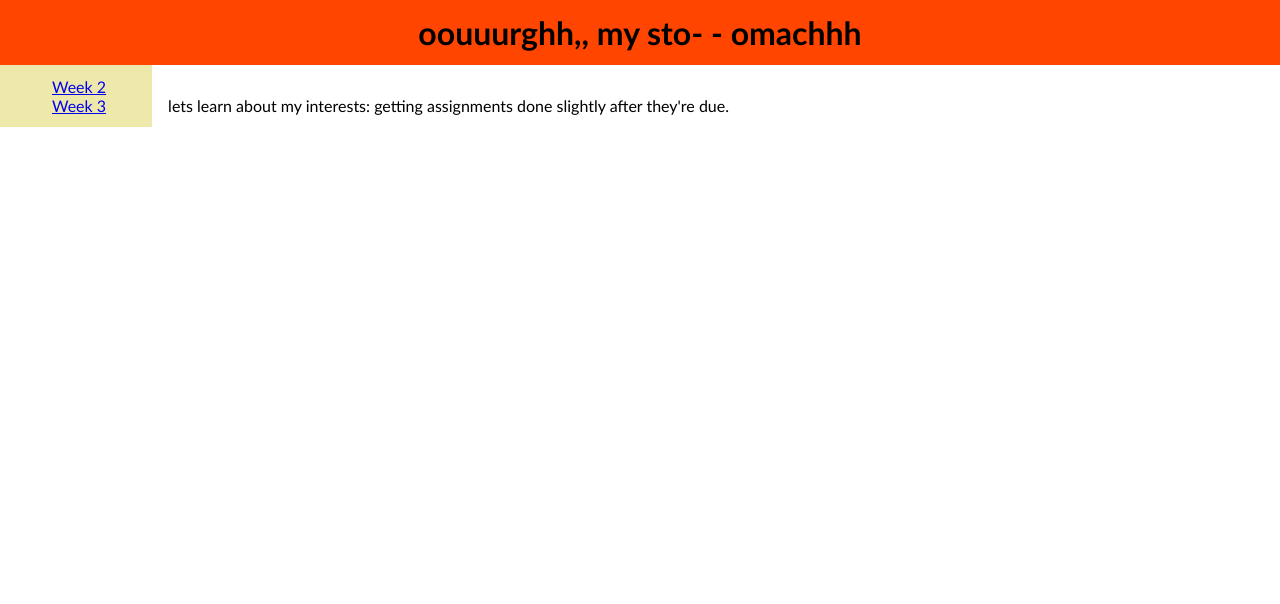
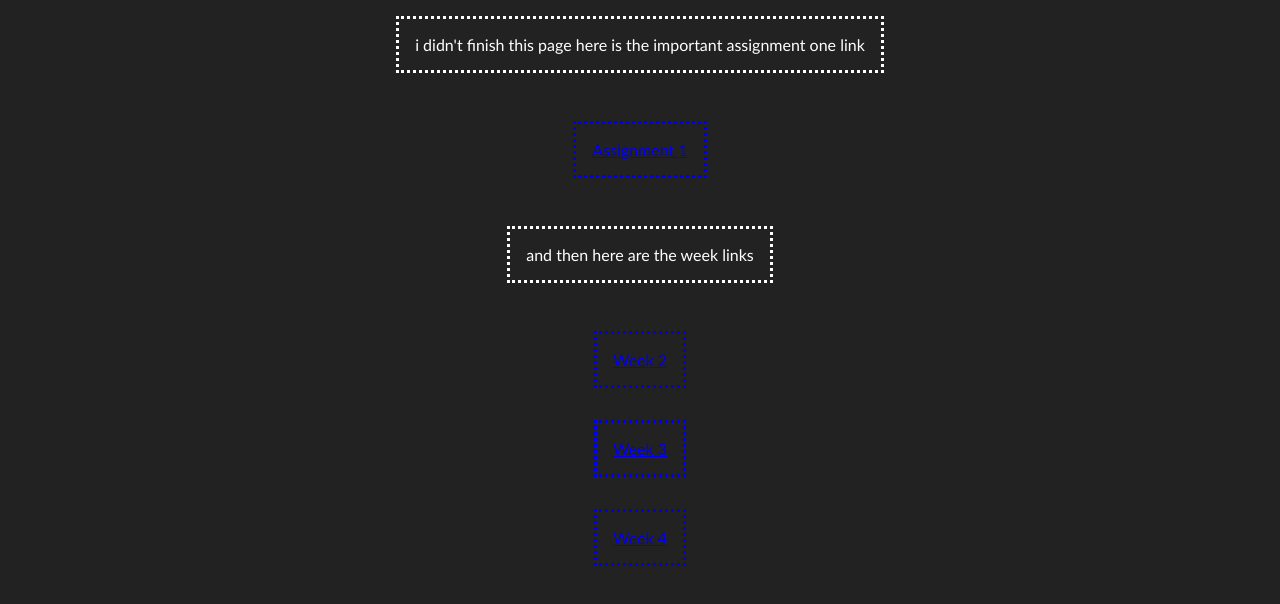
Before and after one commit to tjoelepic/IntMedia1_Asgn0, a plain HTML site: page index.html in a window 1280 px wide. Drawn offline with Linux system fonts and the light colour scheme.

Commit message:
temp formatted home page
and i added home links to the week pages and i removed their links to reset.css

```diff
--- a/assignment1/styleAsgn1.css
+++ b/assignment1/styleAsgn1.css
@@ -1,6 +1,7 @@
 body {
   font-family: "Gill Sans", "Gill Sans MT", "Calibri", "Trebuchet MS",
     sans-serif;
+  color: white;
   background-color: #222222;
   max-width: 800px;
   margin: auto;
--- a/css/style.css
+++ /dev/null
@@ -1,28 +0,0 @@
-body {
-  font-family: "Gill Sans", "Gill Sans MT", Calibri, "Trebuchet MS", sans-serif;
-}
-* {
-  margin: 0%;
-}
-* header {
-  height: auto;
-  padding: 1%;
-  text-align: center;
-  background-color: orangered;
-}
-* nav {
-  display: inline-block;
-  width: 10%;
-  padding: 12px;
-  background-color: palegoldenrod;
-}
-* main {
-  display: inline-block;
-  padding: 12px;
-}
-h1.title {
-  font-size: 2rem;
-}
-.navlist {
-  list-style-type: none;
-}
--- /dev/null
+++ b/css/styleHome.css
@@ -0,0 +1,22 @@
+body {
+  font-family: "Gill Sans", "Gill Sans MT", Calibri, "Trebuchet MS", sans-serif;
+  color: white;
+  background-color: #222222;
+  max-width: 800px;
+  margin: auto;
+}
+
+main {
+  display: flex;
+  flex-direction: column;
+  align-items: center;
+  gap: 2rem;
+}
+
+main > * {
+  padding: 1rem;
+  border-style: dotted;
+}
+
+a {
+}
--- a/index.html
+++ b/index.html
@@ -23,21 +23,16 @@
     />
     <link rel="manifest" href="/favicon/site.webmanifest" />
     <link red="stylesheet" href="css/reset.css" />
-    <link rel="stylesheet" href="css/style.css" />
+    <link rel="stylesheet" href="css/styleHome.css" />
   </head>
   <body>
-    <header><h1 class="title">oouuurghh,, my sto- - omachhh</h1></header>
-    <nav>
-      <ul class="navlist">
-        <li><a href="/week2/index.html">Week 2</a></li>
-        <li><a href="/week3/index.html">Week 3</a></li>
-      </ul>
-    </nav>
     <main>
-      <p>
-        lets learn about my interests: getting assignments done slightly after
-        they're due.
-      </p>
+      <p>i didn't finish this page here is the important assignment one link</p>
+      <a href="assignment1/">Assignment 1</a>
+      <p>and then here are the week links</p>
+      <a href="week2/index.html">Week 2</a>
+      <a href="week3/index.html">Week 3</a>
+      <a href="week4/index.html">Week 4</a>
     </main>
   </body>
 </html>
```
Also changed, not shown: week3/index.html (+1 -1 lines), week4/index.html (+5 -1 lines).
